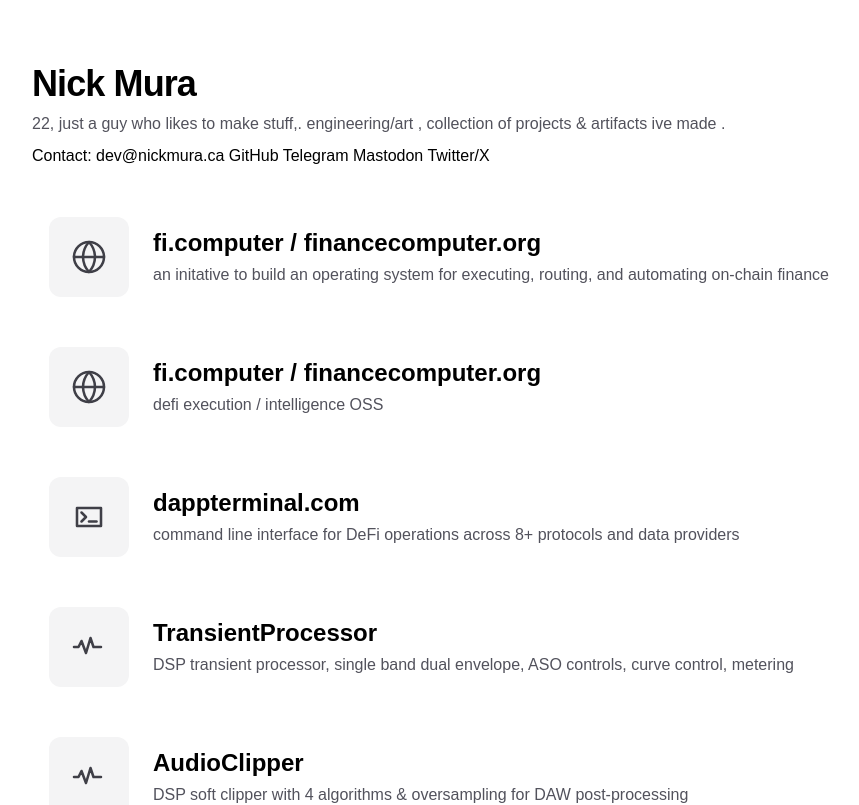
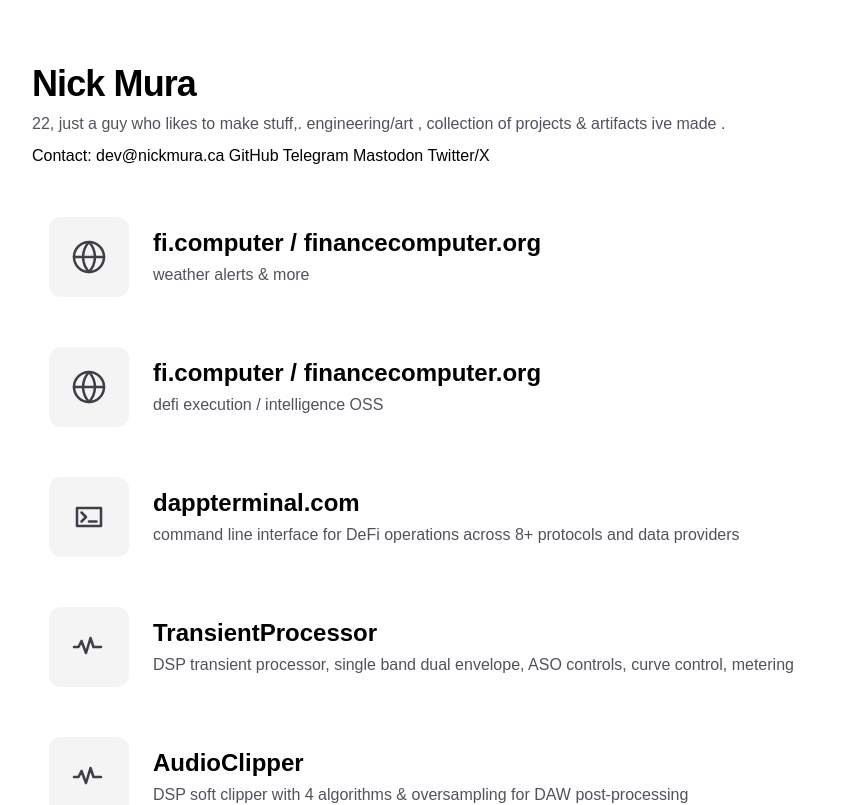
Before and after one commit to nickmura/nickmura.ca, a Next.js app: page / in a window 1280 px wide. Shown: the top 805 px of the page, without its empty margins (184-1043 px from the left). Built offline with nearby package versions, Linux system fonts and the light colour scheme.

Commit message:
added weather.fi  #2

```diff
--- a/app/page.tsx
+++ b/app/page.tsx
@@ -48,7 +48,7 @@
               <div className="flex w-full flex-col gap-1 px-0 sm:px-2">
                 <h2 className="text-xl font-semibold sm:text-2xl">fi.computer / financecomputer.org</h2>
                 <p className="text-sm text-zinc-600 sm:text-base">
-                  an initative to build an operating system for executing, routing, and automating on-chain finance
+                 weather alerts & more
                 </p>
               </div>
             </a>
```
